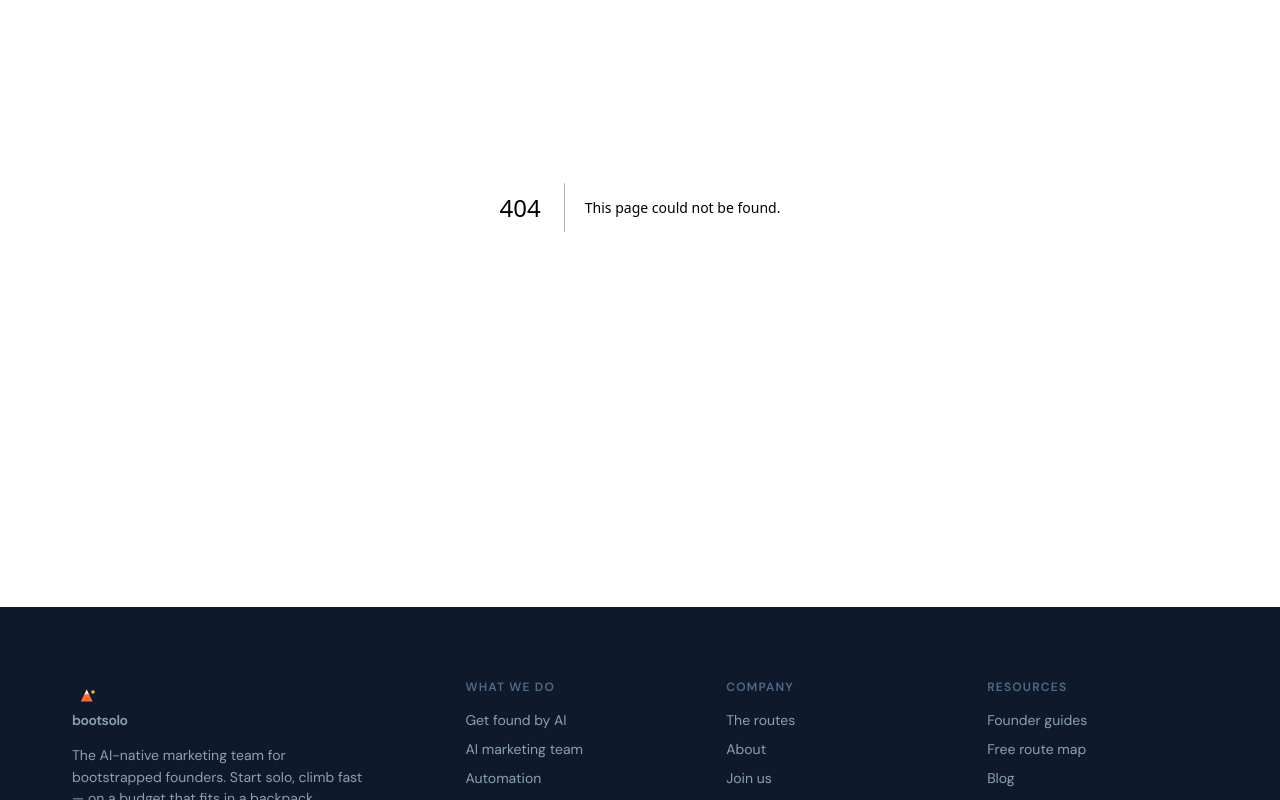
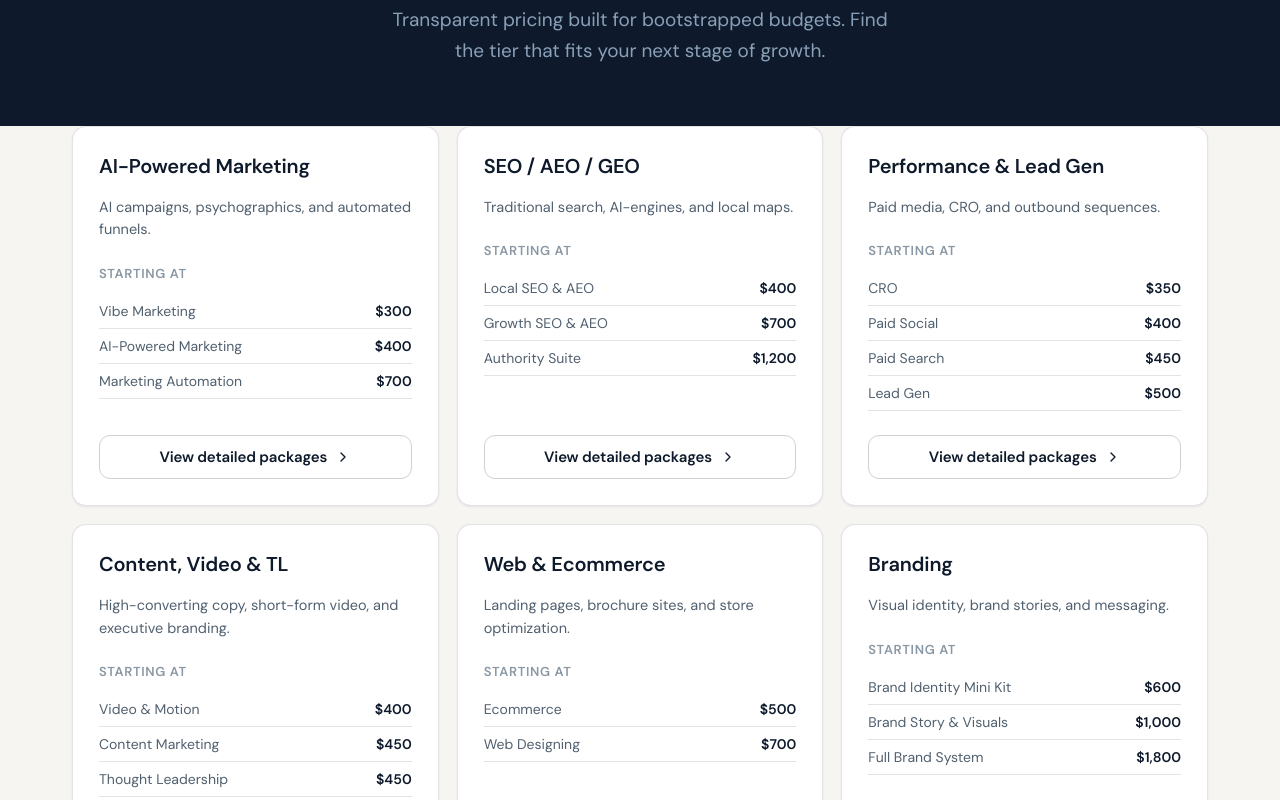
Before and after one commit to bdbhavyadave/bootsolo-website-cms, a Next.js app: page /pricing in a window 1280 px wide. Before the commit this address had no page. Shown: the part 260-1060 px from the top of the page. Built offline with nearby package versions, Linux system fonts and the light colour scheme.

Commit message:
Create Master Pricing page with category breakdown and custom quote CTA

```diff
--- /dev/null
+++ b/app/pricing/page.js
@@ -0,0 +1,121 @@
+import Link from 'next/link'
+import ServiceHero from '@/components/ServiceHero'
+import { ArrowRight, ChevronRight } from 'lucide-react'
+
+const MASTER_PRICING = [
+  {
+    category: "AI-Powered Marketing",
+    slug: "/ai-powered-marketing#pricing",
+    gist: "AI campaigns, psychographics, and automated funnels.",
+    subcategories: [
+      { name: "Vibe Marketing", start: "$300" },
+      { name: "AI-Powered Marketing", start: "$400" },
+      { name: "Marketing Automation", start: "$700" }
+    ]
+  },
+  {
+    category: "SEO / AEO / GEO",
+    slug: "/seo-aeo-geo#pricing",
+    gist: "Traditional search, AI-engines, and local maps.",
+    subcategories: [
+      { name: "Local SEO & AEO", start: "$400" },
+      { name: "Growth SEO & AEO", start: "$700" },
+      { name: "Authority Suite", start: "$1,200" }
+    ]
+  },
+  {
+    category: "Performance & Lead Gen",
+    slug: "/performance-lead-generation#pricing",
+    gist: "Paid media, CRO, and outbound sequences.",
+    subcategories: [
+      { name: "CRO", start: "$350" },
+      { name: "Paid Social", start: "$400" },
+      { name: "Paid Search", start: "$450" },
+      { name: "Lead Gen", start: "$500" }
+    ]
+  },
+  {
+    category: "Content, Video & TL",
+    slug: "/content-video-thought-leadership#pricing",
+    gist: "High-converting copy, short-form video, and executive branding.",
+    subcategories: [
+      { name: "Video & Motion", start: "$400" },
+      { name: "Content Marketing", start: "$450" },
+      { name: "Thought Leadership", start: "$450" }
+    ]
+  },
+  {
+    category: "Web & Ecommerce",
+    slug: "/web-ecommerce-experience#pricing",
+    gist: "Landing pages, brochure sites, and store optimization.",
+    subcategories: [
+      { name: "Ecommerce", start: "$500" },
+      { name: "Web Designing", start: "$700" }
+    ]
+  },
+  {
+    category: "Branding",
+    slug: "/branding#pricing",
+    gist: "Visual identity, brand stories, and messaging.",
+    subcategories: [
+      { name: "Brand Identity Mini Kit", start: "$600" },
+      { name: "Brand Story & Visuals", start: "$1,000" },
+      { name: "Full Brand System", start: "$1,800" }
+    ]
+  }
+];
+
+export default function MasterPricingPage() {
+  return (
+    <>
+      <ServiceHero
+        title="Plans & Packages"
+        subtitle="Transparent pricing built for bootstrapped budgets. Find the tier that fits your next stage of growth."
+        kick="Pricing Directory"
+      />
+
+      <section className="section" style={{ paddingTop: 0 }}>
+        <div className="wrap">
+          <div className="svc-grid">
+            {MASTER_PRICING.map((cat, i) => (
+              <div className="svc-card" key={i} style={{ display: 'flex', flexDirection: 'column' }}>
+                <div className="svc-t" style={{ fontSize: '20px', marginBottom: '8px' }}>{cat.category}</div>
+                <div className="svc-d" style={{ marginBottom: '24px' }}>{cat.gist}</div>
+
+                <div style={{ flex: 1 }}>
+                  <div style={{ fontSize: '13px', textTransform: 'uppercase', letterSpacing: '0.05em', color: 'var(--fg3)', marginBottom: '12px', fontWeight: 600 }}>Starting At</div>
+                  <ul style={{ listStyle: 'none', padding: 0, margin: '0 0 24px 0' }}>
+                    {cat.subcategories.map((sub, j) => (
+                      <li key={j} style={{ display: 'flex', justifyContent: 'space-between', padding: '8px 0', borderBottom: '1px solid var(--border)', fontSize: '14px', color: 'var(--fg2)' }}>
+                        <span>{sub.name}</span>
+                        <span style={{ fontWeight: 600, color: 'var(--fg1)' }}>{sub.start}</span>
+                      </li>
+                    ))}
+                  </ul>
+                </div>
+
+                <Link href={cat.slug} className="btn btn-ghost" style={{ width: '100%', justifyContent: 'center' }}>
+                  View detailed packages <ChevronRight size={16} />
+                </Link>
+              </div>
+            ))}
+          </div>
+        </div>
+      </section>
+
+      {/* Custom Quote CTA */}
+      <section className="cta dark" id="request-quote">
+        <div className="wrap">
+          <div className="cta-box">
+            <div className="cta-glow"></div>
+            <h2 className="cta-t">Need a custom bundle?</h2>
+            <p className="cta-s">If you need to mix and match services across categories or need an enterprise scope, let's talk. We'll build a custom route map tailored to your exact terrain.</p>
+            <Link className="btn btn-primary" href="#contact" style={{ position: "relative", height: 48, padding: "0 24px" }}>
+              Request a custom quote <ArrowRight size={16} />
+            </Link>
+          </div>
+        </div>
+      </section>
+    </>
+  );
+}
--- a/components/Header.js
+++ b/components/Header.js
@@ -67,7 +67,7 @@ export default function Header() {
           </div>
 
           <Link href="#how" style={{ display: 'flex', alignItems: 'center' }}>How it works</Link>
-          <Link href="#pricing" style={{ display: 'flex', alignItems: 'center' }}>Pricing</Link>
+          <Link href="/pricing" style={{ display: 'flex', alignItems: 'center' }}>Pricing</Link>
           <Link href="#work" style={{ display: 'flex', alignItems: 'center' }}>Work</Link>
         </div>
         <div className="nav-spacer"></div>
```
